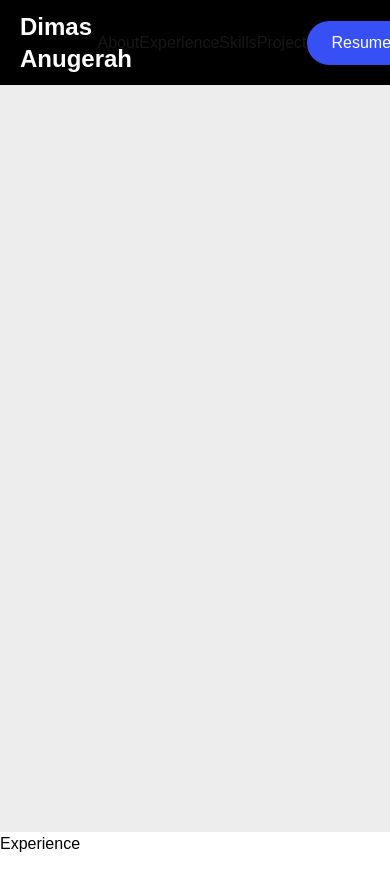
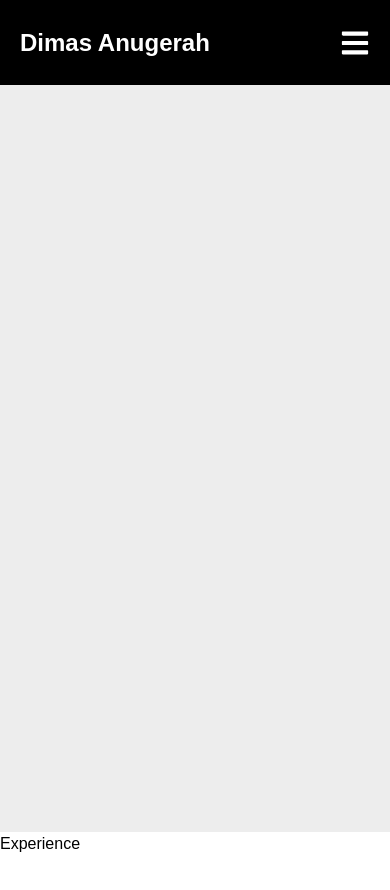
Before and after one commit to eaglethrost/Personal-Website, a Next.js app: page / in a window 390 px wide. Shown: the top 890 px of the page. Built offline with nearby package versions, Linux system fonts and the light colour scheme.

Commit message:
feat: added navbar responsiveness

```diff
--- a/src/components/Navbar/Navbar.tsx
+++ b/src/components/Navbar/Navbar.tsx
@@ -1,12 +1,21 @@
+"use client"
+
+import { useState } from "react";
 import Link from "next/link"
+import { FaBars, FaTimes } from "react-icons/fa";
 
 export default function Navbar() {
+    const [isMenuOpen, setIsMenuOpen] = useState(false);
+    const toggleMenu = () => {
+      setIsMenuOpen(!isMenuOpen);
+    };
+
     return (
         <div id="navbar-container" className="h-[85px] w-screen bg-black flex fixed">
-            <div id="name-container" className="h-full w-1/4 flex items-center justify-start">
+            <div id="name-container" className="h-full lg:w-1/4 md:w-[35%] w-4/5 flex items-center justify-start">
                 <h1 className="text-white relative left-5 text-2xl font-bold">Dimas Anugerah</h1>
             </div>
-            <div id="links-container" className="h-full w-1/2 flex items-center justify-between">
+            <div id="links-container" className="h-full w-1/2 hidden md:flex items-center justify-between">
                 <Link href={"#profile"} className="hover:text-blue-500">About</Link>
                 <Link href={"#experience"} className="hover:text-blue-500">Experience</Link>
                 <Link href={"#skills"} className="hover:text-blue-500">Skills</Link>
@@ -14,9 +23,30 @@ export default function Navbar() {
                 <Link href={"#contact"} className="hover:text-blue-500">Contact</Link>
                 <Link href={"#blog"} className="hover:text-blue-500">Blog</Link>
             </div>
-            <div id="resume-container" className="h-full w-1/4 flex items-center justify-center">
-                <button className="text-white relative left-5 bg-[#3650F5] p-2.5 px-6 rounded-full">Resume</button>
+            <div id="resume-container" className="h-full w-1/4 flex items-center justify-center hidden md:flex">
+                <button className="text-white relative left-5 p-2.5 px-6 rounded-full bg-[#3650F5]">Resume</button>
             </div>
+
+            {/* Mobile Navbar */}
+            <div id="menu-bar" className="h-full w-1/5 flex items-center justify-end md:hidden">
+                <button
+                    onClick={toggleMenu}
+                    className="text-white relative right-5 text-3xl"
+                >
+                    {isMenuOpen ? <FaTimes /> : <FaBars />}
+                </button>
+            </div>
+            {isMenuOpen && (
+                <div id="mobile-navbar" className="absolute top-full h-[450px] w-full flex flex-col items-center justify-between space-y-4 pt-4 pb-8 md:hidden bg-black text-white text-xl">
+                    <Link href="#profile" onClick={toggleMenu} className="hover:text-blue-500">About</Link>
+                    <Link href="#experience" onClick={toggleMenu} className="hover:text-blue-500">Experience</Link>
+                    <Link href="#skills" onClick={toggleMenu} className="hover:text-blue-500">Skills</Link>
+                    <Link href="#projects" onClick={toggleMenu} className="hover:text-blue-500">Projects</Link>
+                    <Link href="#contact" onClick={toggleMenu} className="hover:text-blue-500">Contact</Link>
+                    <Link href="#blog" onClick={toggleMenu} className="hover:text-blue-500">Blog</Link>
+                    <button onClick={toggleMenu} className="text-white p-2.5 px-6 rounded-full bg-[#3650F5]">Resume</button>
+                </div>
+            )}
         </div>
     )
 }
```
Also changed, not shown: package.json (+5 -4 lines), 1 other file (tests, documents, lock files or other folders).
